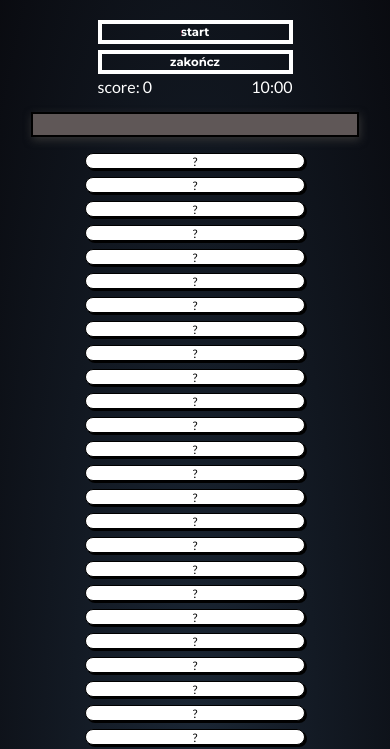
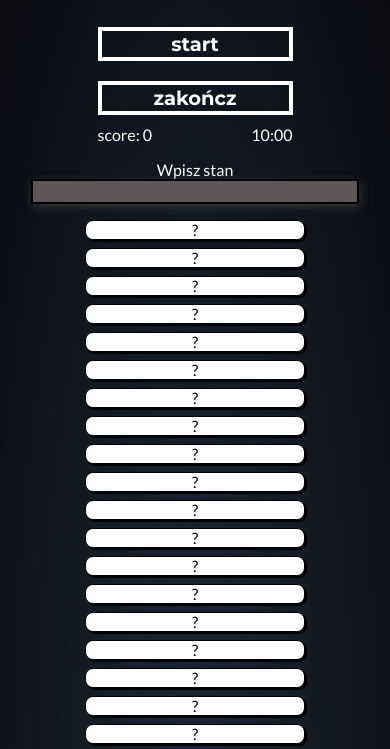
Before and after one commit to MarcheM/quizUSA, a plain HTML site: page index.html in a window 390 px wide. Shown: the part 52-801 px from the top of the page. Drawn offline with Linux system fonts and the light colour scheme.

Commit message:
lighthouse improvements

```diff
--- a/index.html
+++ b/index.html
@@ -4,6 +4,7 @@
 <head>
   <meta charset="UTF-8">
   <meta name="viewport" content="width=device-width, initial-scale=1.0">
+  <meta name="description" content="Znasz wszystkie 50 stanów USA? Sprawdź się" />
   <link rel="stylesheet" href="./style.css">
   <title>Quiz: Stany USA</title>
 </head>
@@ -31,7 +32,8 @@
       </div>
 
       <div class="input_box">
-        <form><input class="user_input" disabled /></form>
+        <form><label for="user_input_id">Wpisz stan</label><input id="user_input_id" class="user_input" disabled />
+        </form>
       </div>
     </div>
     <div class="main--container">
--- a/style.css
+++ b/style.css
@@ -218,13 +218,17 @@ font-size: 3vw;
 
 
 .state{
-    font-size: 3vw;
+    font-size: 4vw;
 }
 }
 
 @media (max-width: 600px){
     .main--container{
-        width: 100%;
+        width: 95%;
         padding: 0;
     }
+    .button{
+        font-size: 5vw;
+        margin: 10px;
+    }
 }
```
